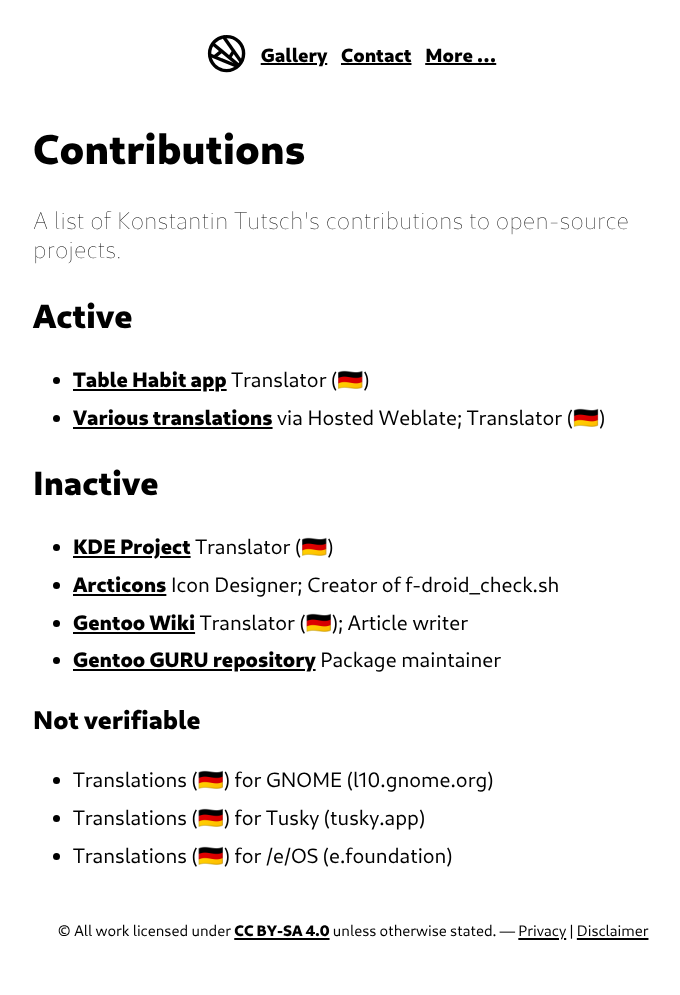
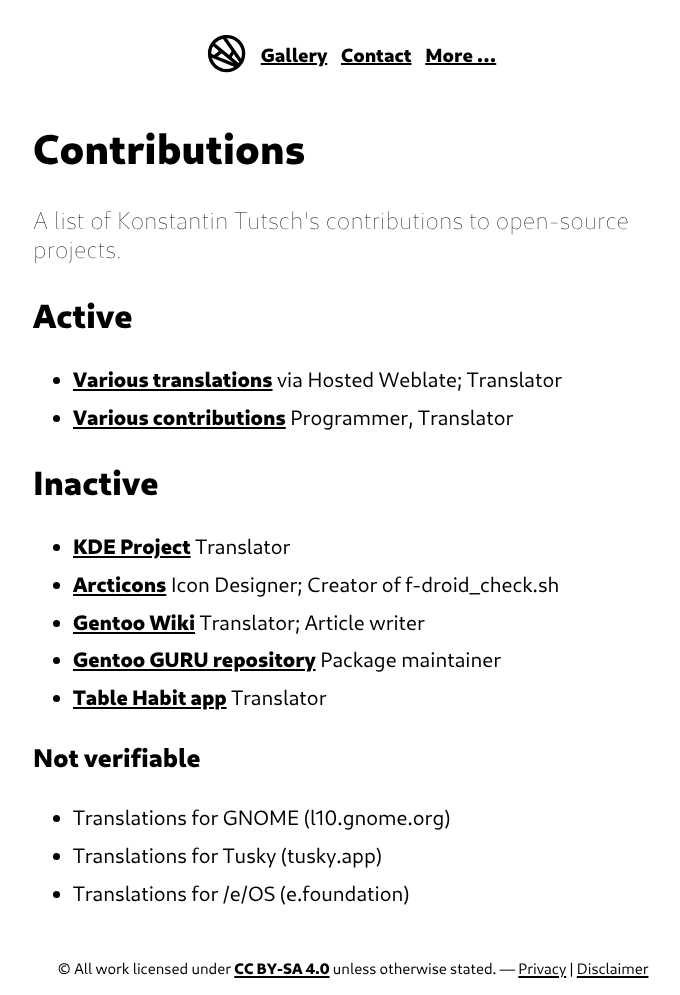
Before and after one commit to konstantintutsch/website, a Jekyll site: the page built from contributions/index.html, in a window 1280 px wide. Shown: the whole page, without its empty margins (287-967 px from the left). Built offline with Jekyll 4.4.1, drawn with Linux system fonts in a browser that asks for light colours; before the commit the page ends 957 px from its top, so only the background shows below that.

Commit message:
Update contributions

```diff
--- a/_data/contributions.yaml
+++ b/_data/contributions.yaml
@@ -1,6 +1,6 @@
 verifiable:
   - name: "KDE Project"
-    role: "Translator  (🇩🇪)"
+    role: "Translator"
     url: "https://phabricator.kde.org/p/konstantin/"
     active: false
   - name: "Arcticons"
@@ -8,7 +8,7 @@
     url: "https://github.com/Donnnno/Arcticons/commit/17e3fb6c6577d600fed4fa14afb2a800b180ec43"
     active: false
   - name: "Gentoo Wiki"
-    role: "Translator (🇩🇪); Article writer"
+    role: "Translator; Article writer"
     url: "https://wiki.gentoo.org/wiki/Special:Contributions/KonstantinTutsch"
     active: false
   - name: "Gentoo GURU repository"
@@ -16,15 +16,19 @@
     url: "https://gitweb.gentoo.org/repo/proj/guru.git/log/?h=dev&qt=author&q=Konstantin+Tutsch"
     active: false
   - name: "Table Habit app"
-    role: "Translator (🇩🇪)"
+    role: "Translator"
     url: "https://github.com/FriesI23/mhabit/commits?author=konstantintutsch"
+    active: false
+  - name: "Various translations"
+    role: "via Hosted Weblate; Translator"
+    url: "https://hosted.weblate.org/user/konstantintutsch/"
     active: true
-  - name: "Various translations"
-    role: "via Hosted Weblate; Translator (🇩🇪)"
-    url: "https://hosted.weblate.org/user/konstantintutsch/"
+  - name: "Various contributions"
+    role: "Programmer, Translator"
+    url: "https://github.com/konstantintutsch"
     active: true
 
 other:
-  - Translations (🇩🇪) for GNOME (l10.gnome.org)
-  - Translations (🇩🇪) for Tusky (tusky.app)
-  - Translations (🇩🇪) for /e/OS (e.foundation)
+  - Translations for GNOME (l10.gnome.org)
+  - Translations for Tusky (tusky.app)
+  - Translations for /e/OS (e.foundation)
```
